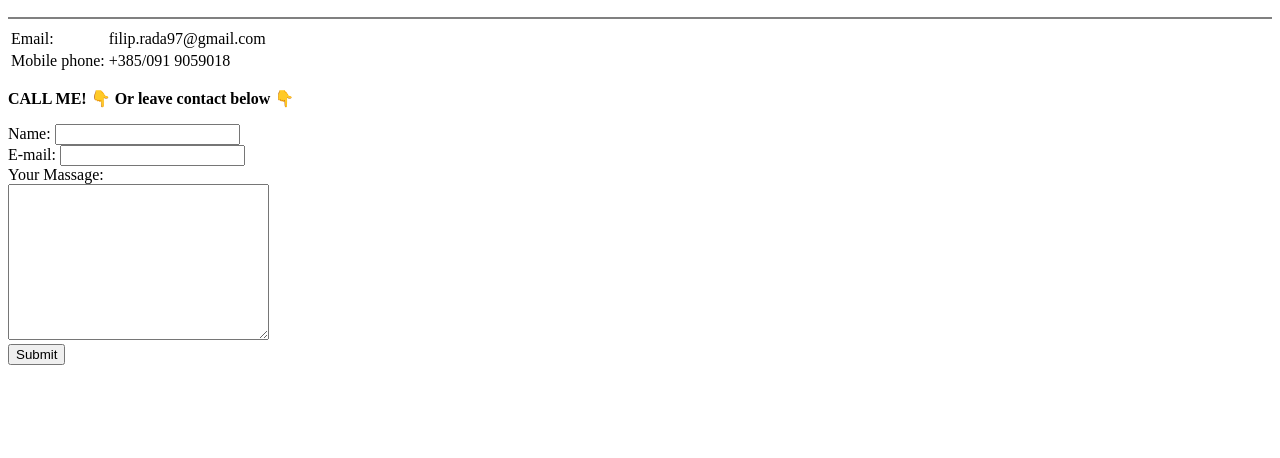
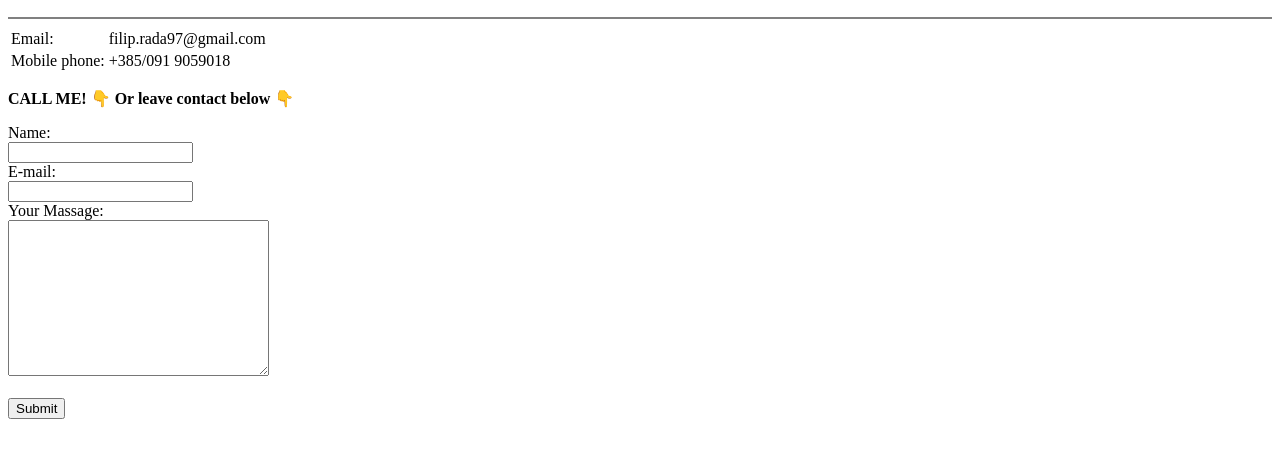
Before and after one commit to FiRaj1/CV, a plain HTML site: page contact.html in a window 1280 px wide. Shown: the part 60-518 px from the top of the page. Drawn offline with Linux system fonts and the light colour scheme.

Commit message:
Update contact.html

```diff
--- a/contact.html
+++ b/contact.html
@@ -25,12 +25,12 @@
 
     <p><strong> CALL ME! 👇 Or leave contact below 👇</strong></p>
     <form action="mailto:filip.rada97@gmail.com" method="post" enctype="text/plain">
-          <label> Name:<label>
+          <label> Name:<label><br>
           <input type="text" name="Your Name"><br>
-          <label>E-mail:<label>
+          <label>E-mail:<label><br>
           <input type="email" name="Your Email"><br>
           <lable> Your Massage:</lable><br>
-          <textarea name="Your Massage" rows="10" cols="30"></textarea><br >
+          <textarea name="Your Massage" rows="10" cols="30"></textarea><br ><br>
           <input type="submit" >
 
     </form>
```
